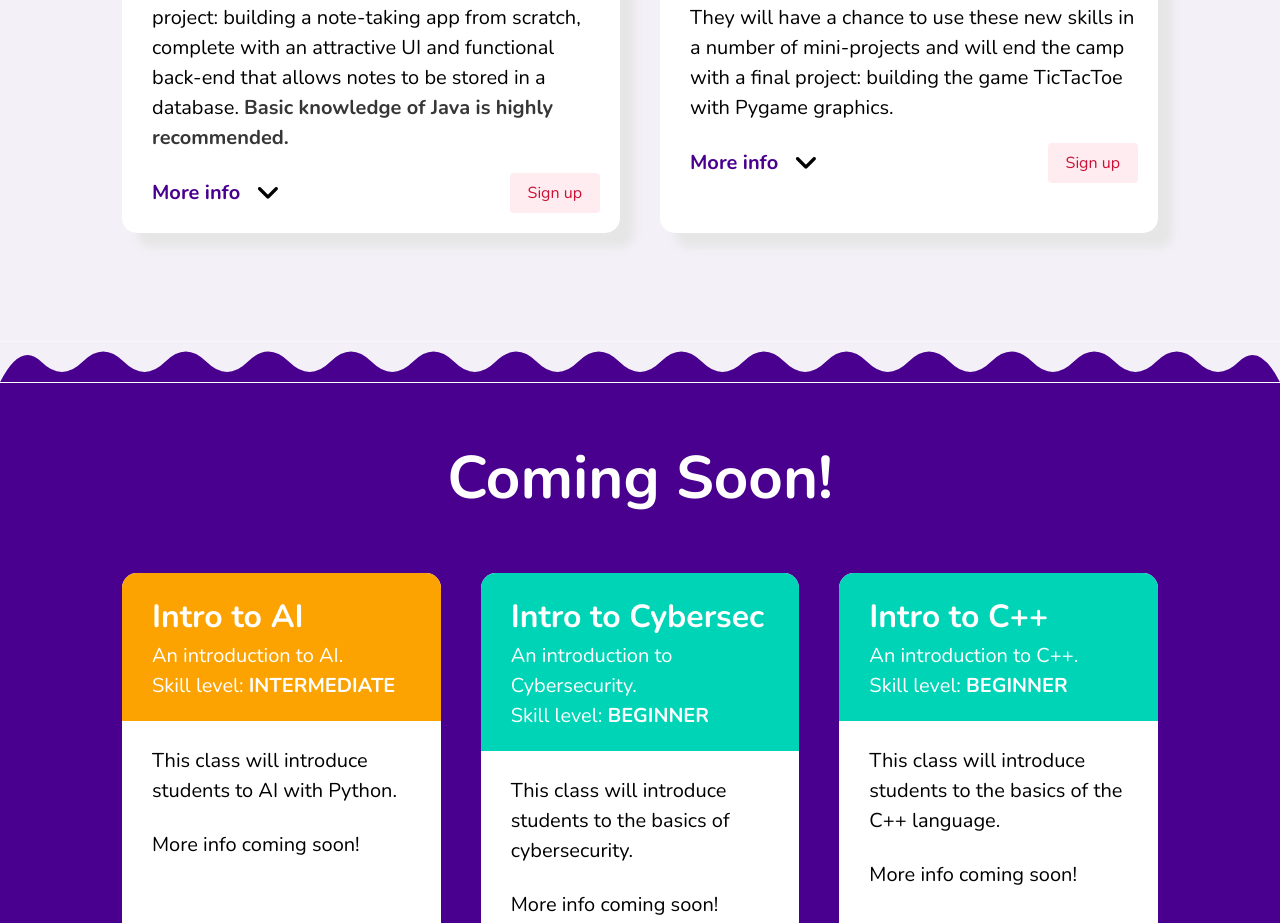
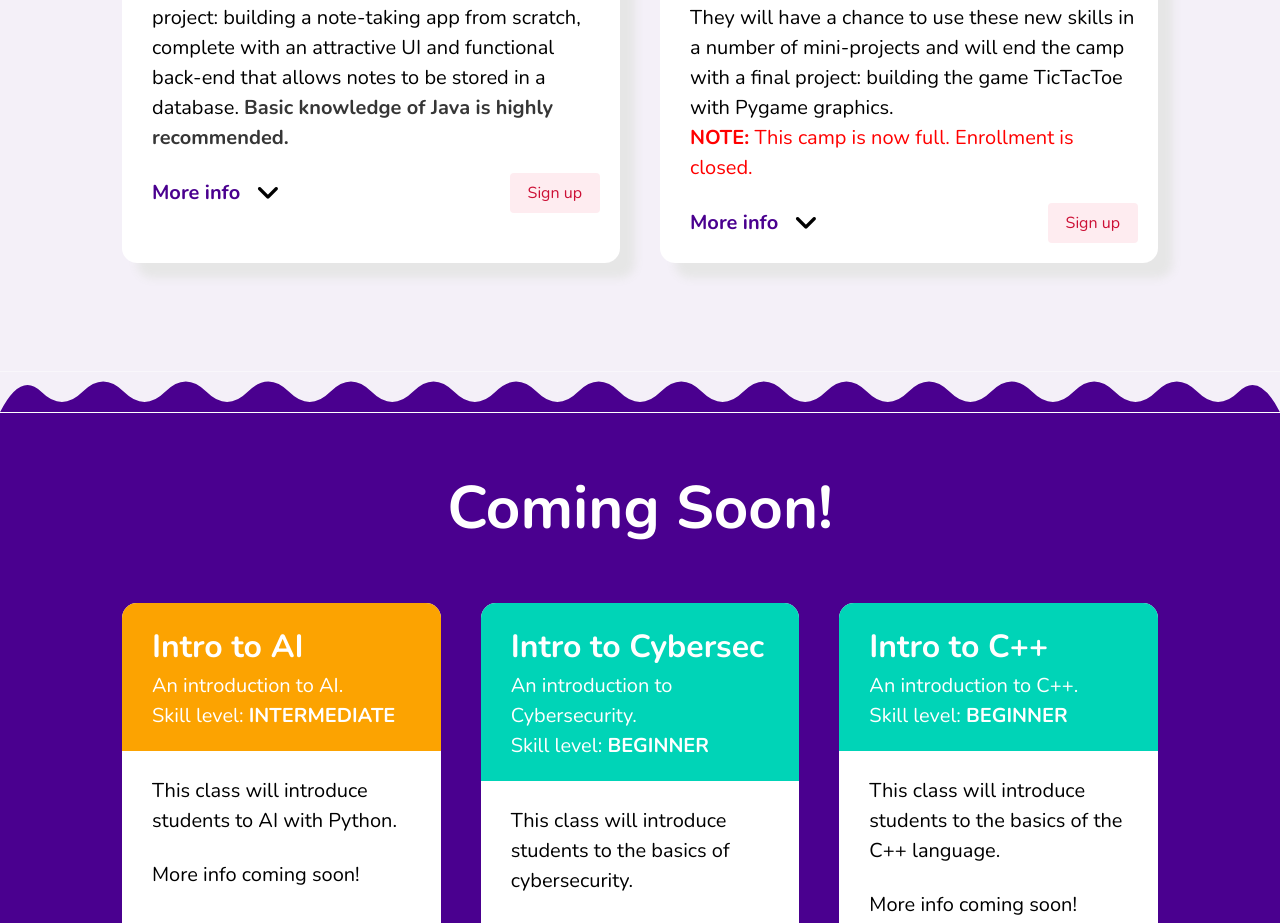
Before and after one commit to KG14/KG14.github.io, a website: page index.html in a window 1280 px wide. Shown: the part 1263-2186 px from the top of the page. Drawn offline with nearby package versions, Linux system fonts and the light colour scheme.

Commit message:
Added registration closed method for second camp

```diff
--- a/index.html
+++ b/index.html
@@ -140,6 +140,7 @@
                             </div>
                             <hr>
                             <p class="is-size-5">&emsp;This FREE camp will introduce students to the basics of programming in Python. Students will learn foundational concepts such as program structure, data types, variables, basic operations, logic with conditionals, loops, data structures like arrays, functions, and essential library functions. They will have a chance to use these new skills in a number of mini-projects and will end the camp with a final project: building the game TicTacToe with Pygame graphics.</p>
+                            <p class="is-size-5" style="color: red"><strong style="color: red">NOTE: </strong>This camp is now full. Enrollment is closed.</p>
                         </div>
                         <div class="is-flex" style="width: 100%; justify-content: space-between;">
                             <div class="is-flex more-info-btn-div">
```
